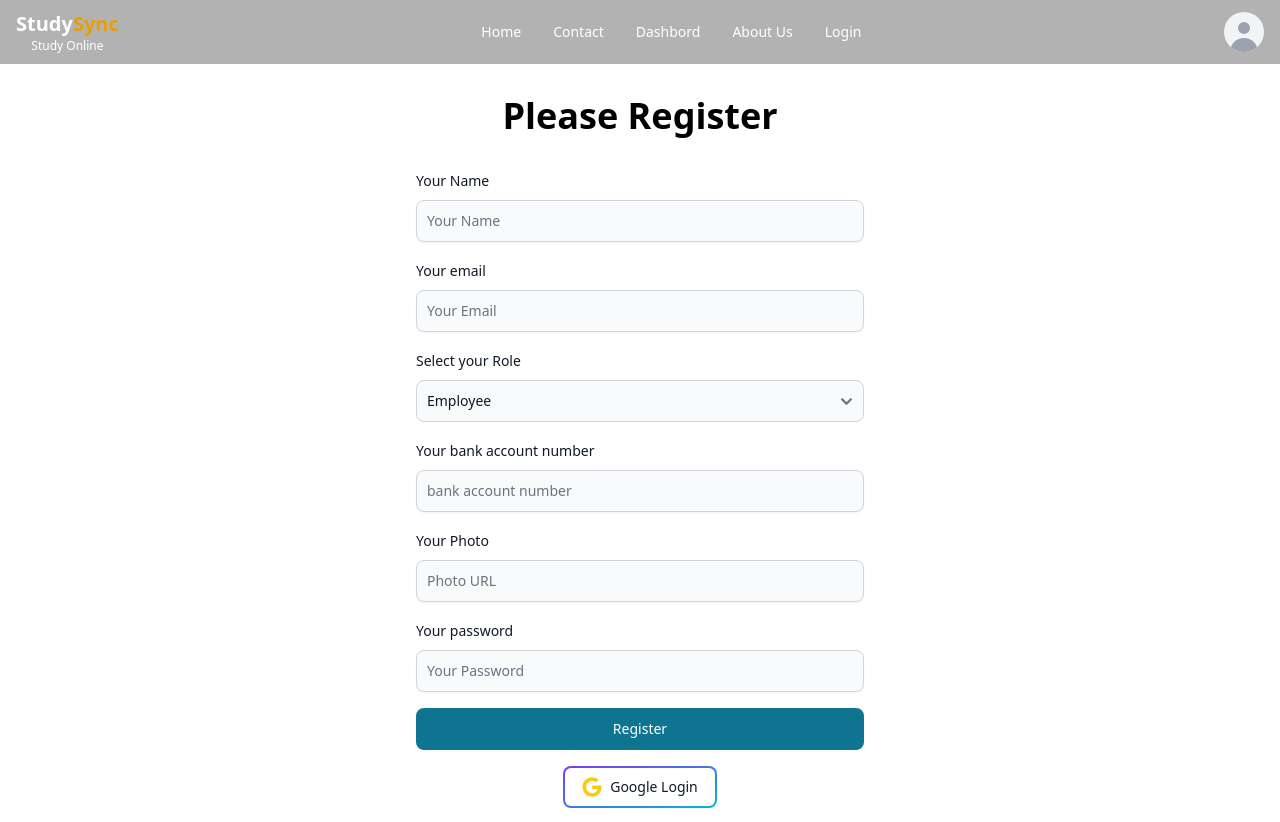
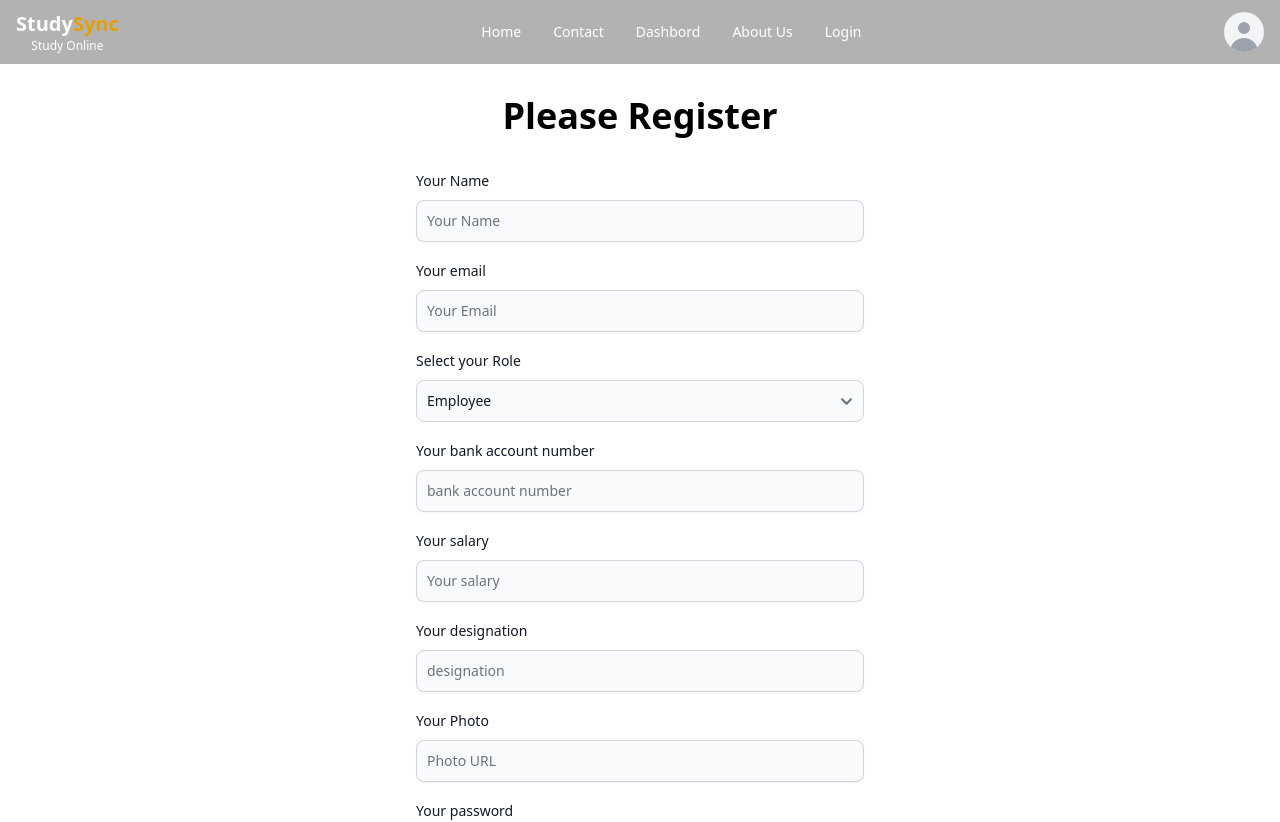
Before and after one commit to Rahim00001/StudySync, a React (Vite) app: page /register in a window 1280 px wide. Shown: the top 822 px of the page. Built offline with nearby package versions, Linux system fonts and the light colour scheme; no server answers.

Commit message:
more input filed addedon registration from

```diff
--- a/src/Pages/Register/Register.jsx
+++ b/src/Pages/Register/Register.jsx
@@ -77,8 +77,22 @@ const Register = () => {
                         <div className="mb-2 block">
                             <Label htmlFor="account" value="Your bank account number" />
                         </div>
-                        <TextInput id="account" type="text" {...register("account", { required: true })} name='account' placeholder="bank account number" shadow />
+                        <TextInput id="account" type="number" {...register("account", { required: true })} name='account' placeholder="bank account number" shadow />
                         {errors.account && <span className="text-red-600">Account number is required</span>}
+                    </div>
+                    <div>
+                        <div className="mb-2 block">
+                            <Label htmlFor="salary" value="Your salary" />
+                        </div>
+                        <TextInput id="salary" type="number" {...register("salary", { required: true })} name='salary' placeholder="Your salary" shadow />
+                        {errors.salary && <span className="text-red-600">Your Salary Amount is required</span>}
+                    </div>
+                    <div>
+                        <div className="mb-2 block">
+                            <Label htmlFor="designation" value="Your designation" />
+                        </div>
+                        <TextInput id="designation" type="text" {...register("designation", { required: true })} name='designation' placeholder="designation" shadow />
+                        {errors.designation && <span className="text-red-600">designation is required</span>}
                     </div>
                     <div>
                         <div className="mb-2 block">
```
